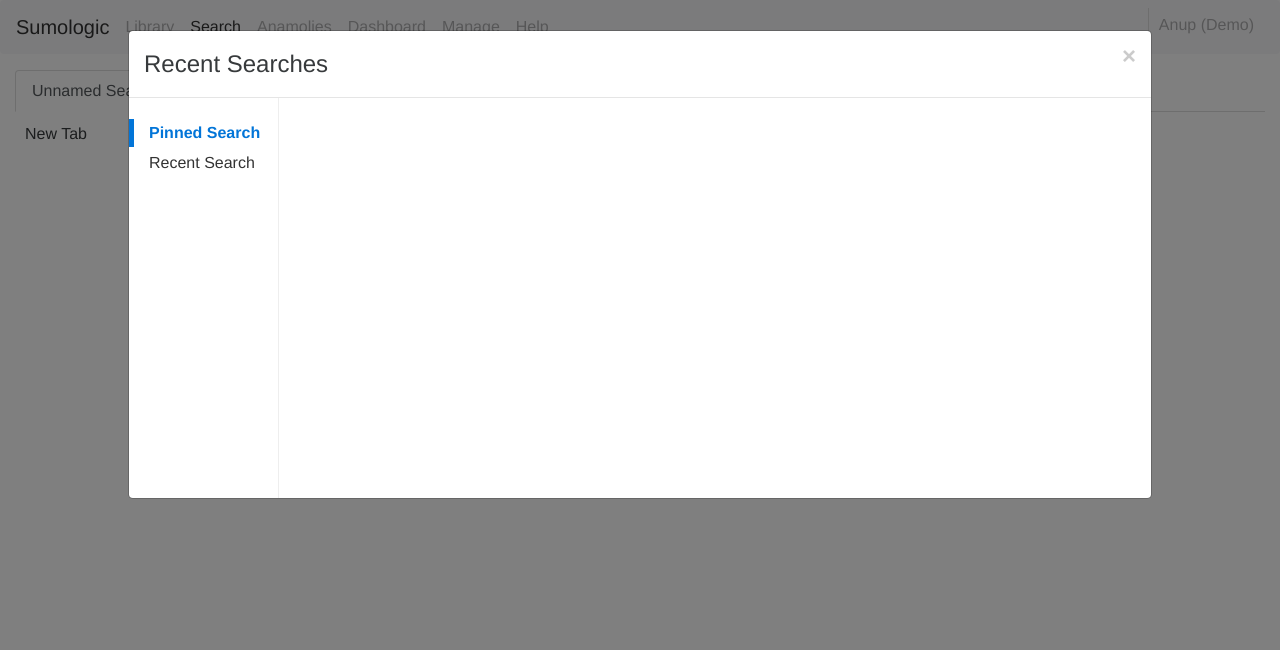
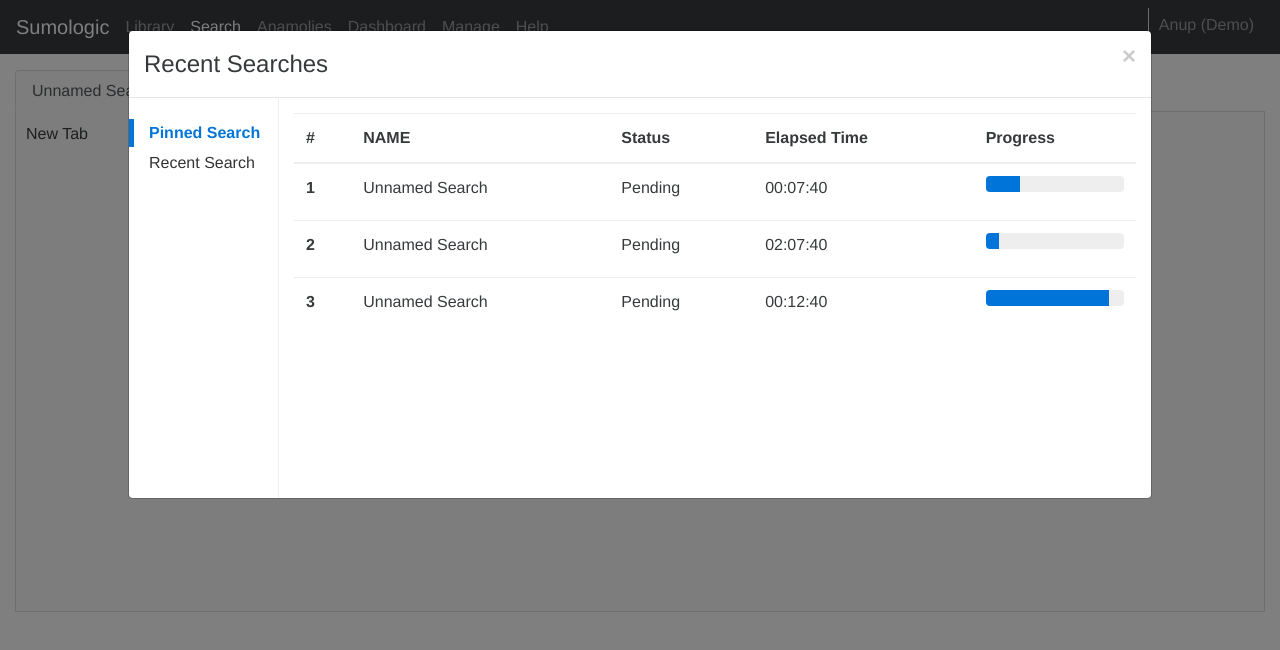
Before and after one commit to agaur/lina, a plain HTML site: page index.html in a window 1280 px wide. Both pictures are taken after a click on the link "Library". Drawn offline with nearby package versions, Linux system fonts and the light colour scheme.

Commit message:
styling changes

```diff
--- a/css/main.css
+++ b/css/main.css
@@ -1,18 +1,35 @@
 /*Nav bar styling*/
+.navbar {
+  border-radius: 0;
+}
 .user-info {
-  color: rgba(0, 0, 0, .3);
+  color: rgba(255, 255, 255, .5);
   padding: 5px 10px;
   border-left: 1px solid #ddd;
 }
 
+.link {
+  cursor: pointer;
+}
 #container{
   margin: 1rem 0;
 }
 
 /*Tab styling*/
+.tab-content {
+    min-height: 500px;
+    background: #fafafa;
+    border: 1px solid #ddd;
+    border-style: none solid solid;
+}
 .tab-pane {
   padding: 10px;
 }
+
+.nav-tabs .nav-link.active {
+  background: #fafafa;
+}
+
 .nav-item .close {
   margin: -2px 0 0 5px;
   outline: none;
@@ -88,3 +105,6 @@
   padding: 7px 0 7px 15px;
   text-decoration: none;
 }
+.modal-body-inner {
+    padding-left: 150px;
+}
--- a/index.html
+++ b/index.html
@@ -7,7 +7,7 @@
   <link rel="stylesheet" type="text/css" href="css/main.css"/>
 </head>
 <body>
-  <nav class="navbar navbar-light bg-faded">
+  <nav class="navbar navbar-dark bg-inverse">
     <a class="navbar-brand" href="#">Sumologic</a>
     <ul class="nav navbar-nav">
       <li class="nav-item">
@@ -73,7 +73,40 @@
             </li>
           </ul>
           <div class="modal-body-inner">
-            <form name="sprChannelSubTypeConfig" class="mdb-wiz-config form-horizontal">
+            <table class="table">
+              <thead>
+                <tr>
+                  <th>#</th>
+                  <th>NAME</th>
+                  <th>Status</th>
+                  <th>Elapsed Time</th>
+                  <th>Progress</th>
+                </tr>
+              </thead>
+              <tbody>
+                <tr>
+                  <th scope="row">1</th>
+                  <td>Unnamed Search</td>
+                  <td>Pending</td>
+                  <td>00:07:40</td>
+                  <td><progress class="progress" value="25" max="100">25%</progress></td>
+                </tr>
+                <tr>
+                  <th scope="row">2</th>
+                  <td>Unnamed Search</td>
+                  <td>Pending</td>
+                  <td>02:07:40</td>
+                  <td><progress class="progress" value="10" max="100">10%</progress></td>
+                </tr>
+                <tr>
+                  <th scope="row">3</th>
+                  <td>Unnamed Search</td>
+                  <td>Pending</td>
+                  <td>00:12:40</td>
+                  <td><progress class="progress" value="89" max="100">89%</progress></td>
+                </tr>
+              </tbody>
+            </table>
           </form>
         </div>
       </div>
--- a/js/main.js
+++ b/js/main.js
@@ -89,7 +89,7 @@
       noOfTabs = tabs.length;
       if(noOfTabs) {
         $.notify({
-            message: 'You have ' + noOfTabs + ' unsaved searches. Please refer to the <a data-action="openLibrary">Library Page</a> for more info.'
+            message: 'You have ' + noOfTabs + ' unsaved searches. Please refer to the <a class="link" data-action="openLibrary">Library Page</a> for more info.'
         });
       }
     },
```
Lines whose indentation alone changed are shown as unchanged.
